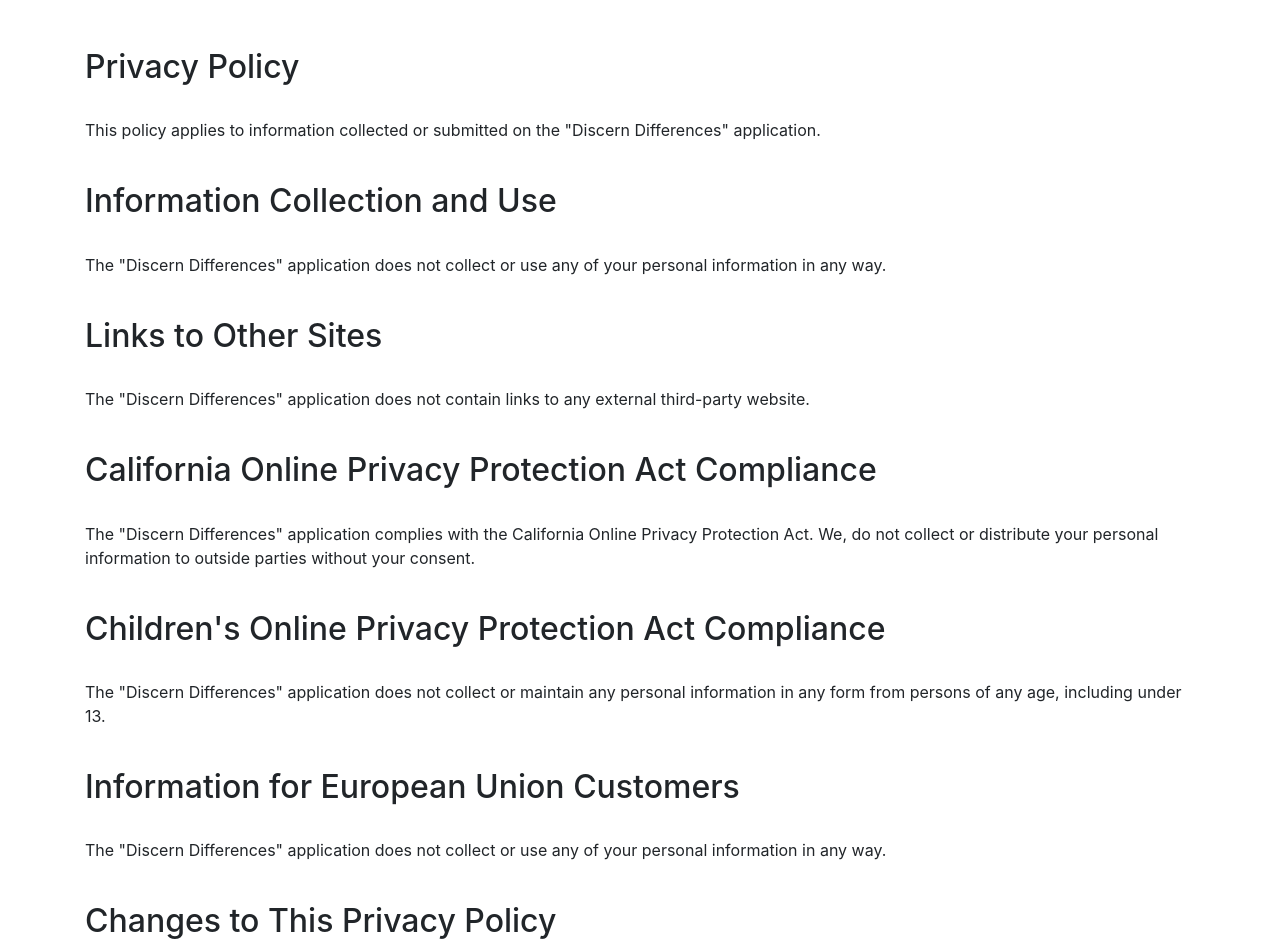
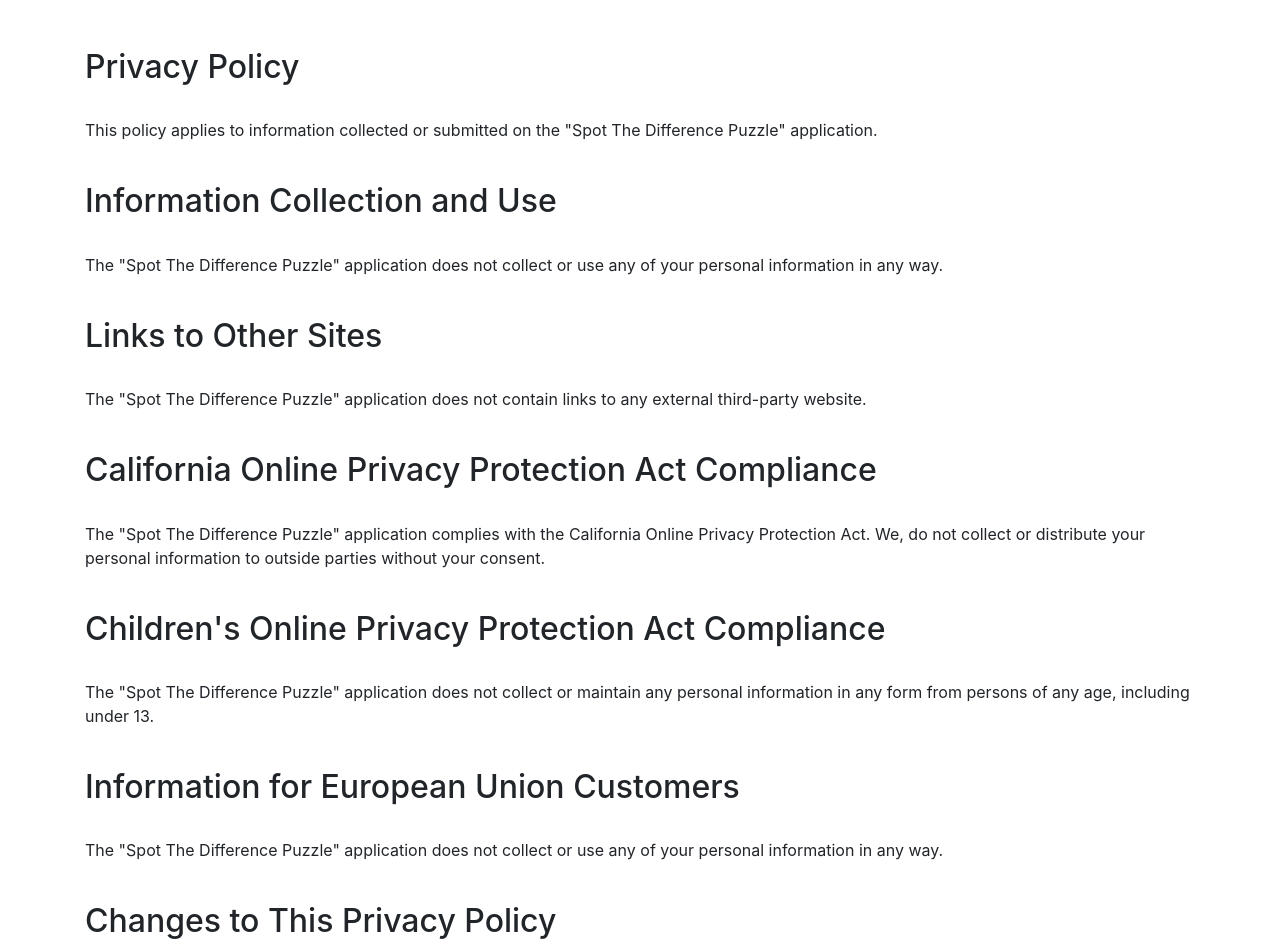
Before and after one commit to bluebarium/bluebarium, a plain HTML site: page DiscernDifferences/About/PrivacyPolicyDiscern/PrivacyPolicy.html in a window 1280 px wide. Shown: the top 952 px of the page. Drawn offline with nearby package versions, Linux system fonts and the light colour scheme.

Commit message:
Changing the name of the app

```diff
--- a/DiscernDifferences/About/PrivacyPolicyDiscern/PrivacyPolicy.html
+++ b/DiscernDifferences/About/PrivacyPolicyDiscern/PrivacyPolicy.html
@@ -17,46 +17,46 @@
     <h2>Privacy Policy</h2>
     <br/>
     <p>
-        This policy applies to information collected or submitted on the "Discern Differences"
+        This policy applies to information collected or submitted on the "Spot The Difference Puzzle"
         application.
     </p>
     <br/>
     <h2>Information Collection and Use</h2>
     <br/>
     <p>
-        The "Discern Differences" application does not collect or use any of your personal information in any
+        The "Spot The Difference Puzzle" application does not collect or use any of your personal information in any
         way.
     </p>
     <br/>
     <h2>Links to Other Sites</h2>
     <br/>
     <!--<p>
-        The "Discern Differences" application does contain links to external third-party Social Media sites,
+        The "Spot The Difference Puzzle" application does contain links to external third-party Social Media sites,
         namely Youtube, Facebook, Twitter and Pinterest. These have their independent privacy policies, and we have no
         responsibility or liability for their content or activities.
     </p>-->
     <p>
-        The "Discern Differences" application does not contain links to any external third-party website.
+        The "Spot The Difference Puzzle" application does not contain links to any external third-party website.
     </p>
     <br/>
     <h2>California Online Privacy Protection Act Compliance</h2>
     <br/>
     <p>
-        The "Discern Differences" application complies with the California Online Privacy Protection Act. We,
+        The "Spot The Difference Puzzle" application complies with the California Online Privacy Protection Act. We,
         do not collect or distribute your personal information to outside parties without your consent.
     </p>
     <br/>
     <h2>Children's Online Privacy Protection Act Compliance</h2>
     <br/>
     <p>
-        The "Discern Differences" application does not collect or maintain any personal information in any form
+        The "Spot The Difference Puzzle" application does not collect or maintain any personal information in any form
         from persons of any age, including under 13.
     </p>
     <br/>
     <h2>Information for European Union Customers</h2>
     <br/>
     <p>
-        The "Discern Differences" application does not collect or use any of your personal information in any
+        The "Spot The Difference Puzzle" application does not collect or use any of your personal information in any
         way.
     </p>
     <br/>
```
